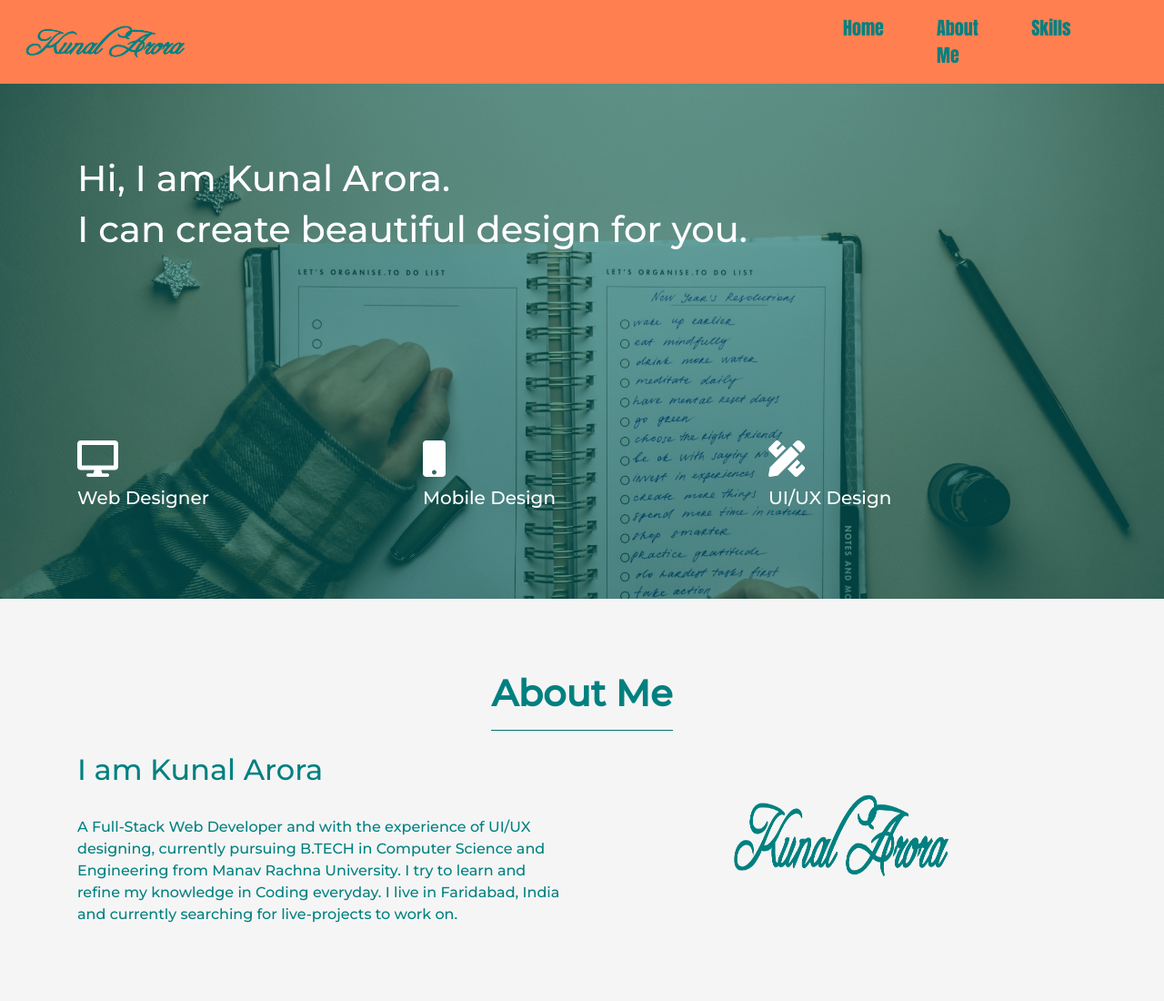
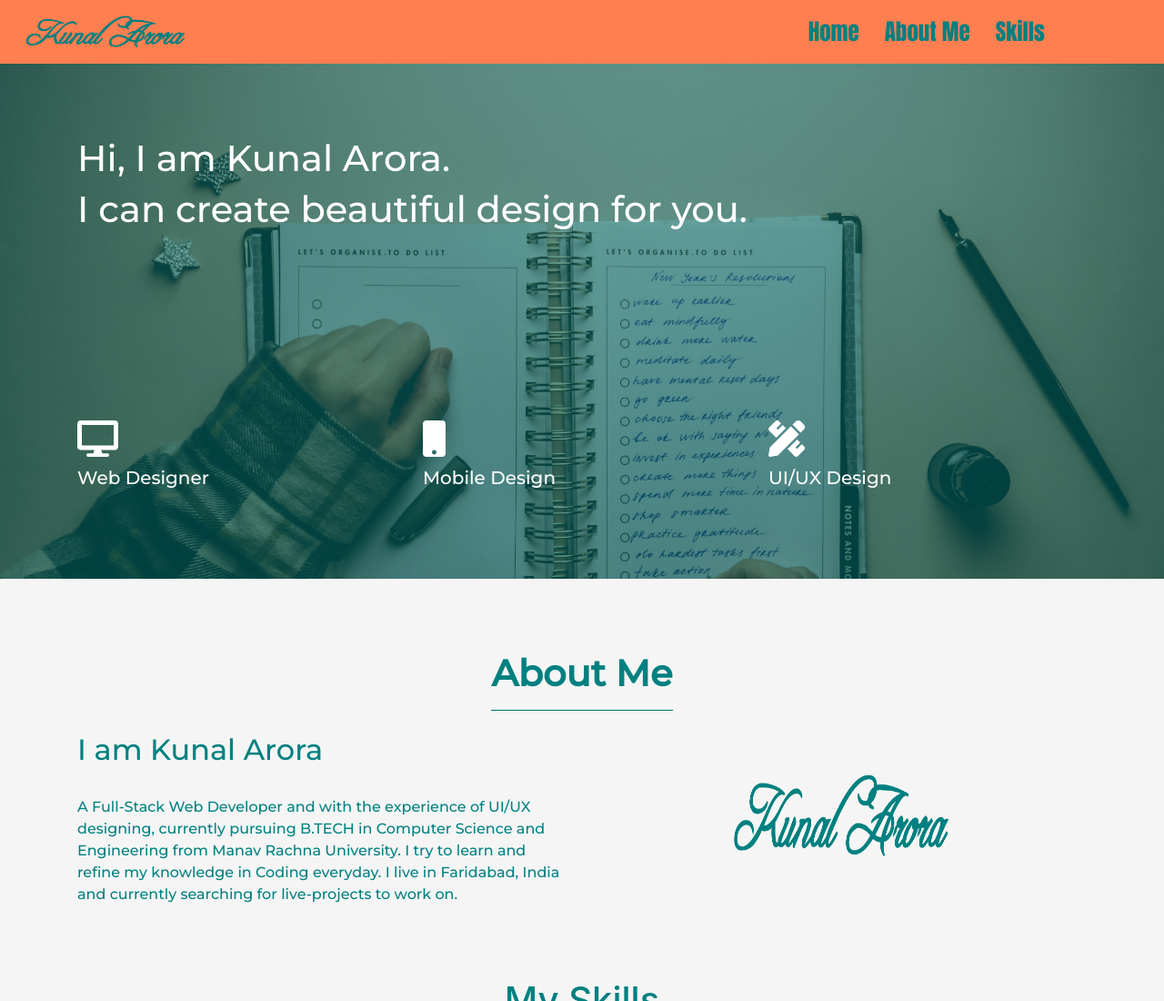
Before and after one commit to kunaaaaalll/portfolio, a plain HTML site: page index.html in a window 1280 px wide. Shown: the top 1100 px of the page at 91% size. Drawn offline with nearby package versions, Linux system fonts and the light colour scheme.

Commit message:
almost done

```diff
--- a/css/style.css
+++ b/css/style.css
@@ -4,7 +4,7 @@
 }
 .nav-link{
     color: 	#008080 !important;
-    font-size: 20px;
+    font-size: 25px;
     font-family: 'Anton', sans-serif;
 
 }
@@ -13,7 +13,7 @@
     width: 40% ;
 }
 .navbar-nav{
-    margin-right: 15%;
+    margin-right: 10%;
 }
 .nav-item{
     margin-right: 10%;
--- a/index.html
+++ b/index.html
@@ -45,15 +45,15 @@
       </button>
       <div class="collapse navbar-collapse" id="navbarNav">
         <ul class="navbar-nav ml-auto">
-          <li class="nav-item active">
+          <li class="nav-item active px-1 m-0">
             <a class="nav-link" href="#"
               >Home <span class="sr-only">(current)</span></a
             >
           </li>
-          <li class="nav-item">
+          <li class="nav-item px-2 m-0">
             <a class="nav-link" href="#about">About Me</a>
           </li>
-          <li class="nav-item">
+          <li class="nav-item px-1 m-0">
             <a class="nav-link" href="#skills">Skills</a>
           </li>
         </ul>
```
